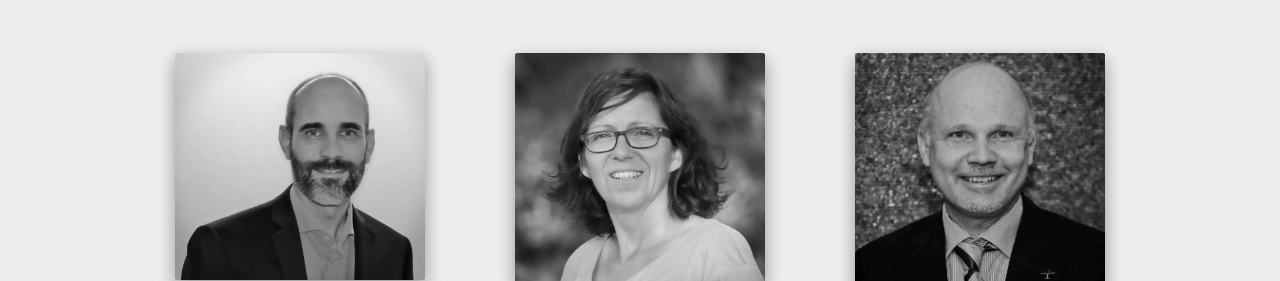
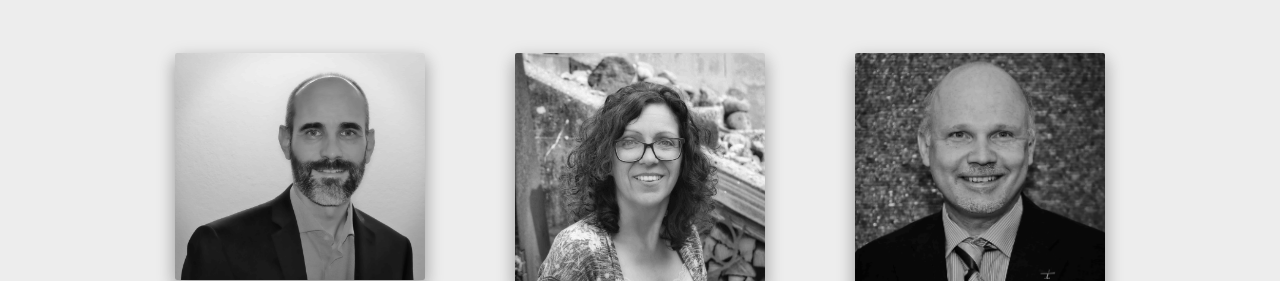
Before and after one commit to phil7j/w5aviation, a website: page index.html in a window 1280 px wide. Shown: the part 1320-1601 px from the top of the page. Drawn offline with nearby package versions, Linux system fonts and the light colour scheme.

Commit message:
Change Brigittas Picture to updated version

```diff
--- a/index.html
+++ b/index.html
@@ -132,7 +132,7 @@
 								</div>
 
 								<div class="col-md-4 mb-5 text-center">
-									<img class="mb-2 pill-img b-lazy" src="images/placeholder.gif"  data-src="images/Brigitta.jpg" alt="Brigitta Weiss, Administrator">
+									<img class="mb-2 pill-img b-lazy" src="images/placeholder.gif"  data-src="images/Brigitta4.jpg" alt="Brigitta Weiss, Administrator">
 									<h2>Brigitta Weiss</h2>
 									<h5>Administrator</h5>
 									<button type="button" class="btn-outline-danger btn" data-toggle="collapse" data-target="#bio2">Bio
```
Also changed, not shown: images/Brigitta4.jpg (added), 1 other file.
